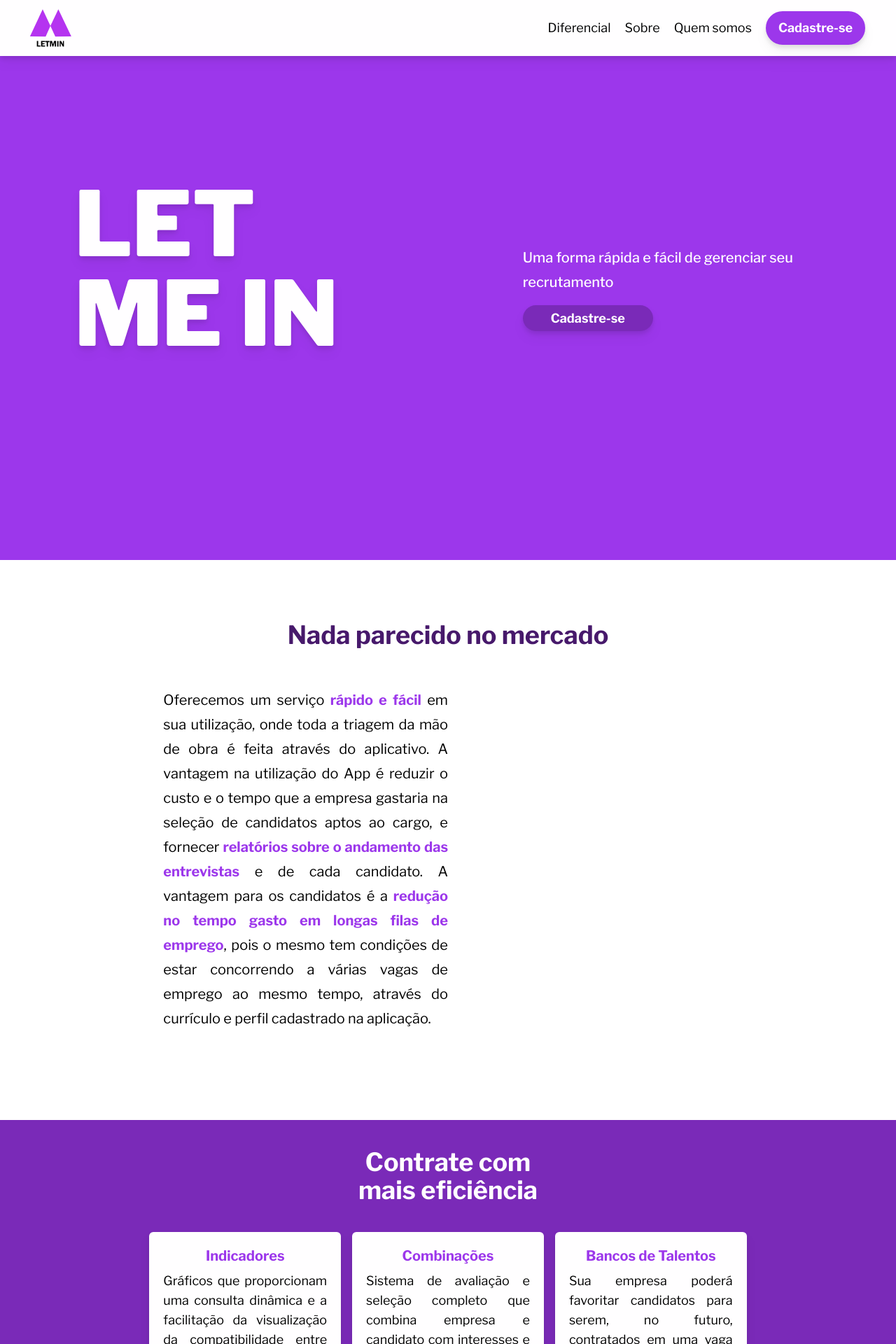
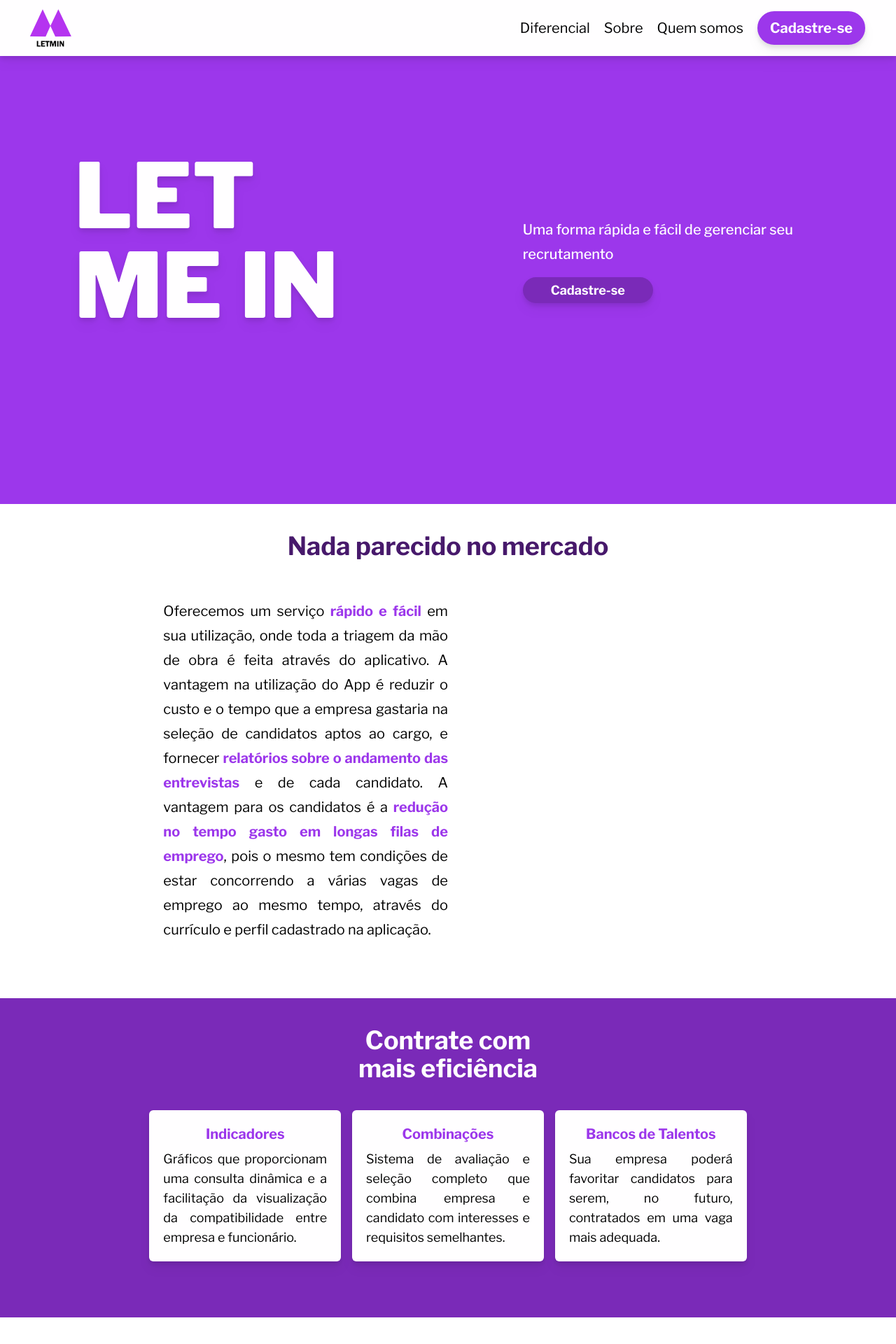
Before and after one commit to LETMIN-Corp/letmin-client, a React (Vite) app: page / in a window 1280 px wide. Shown: the top 1920 px of the page at 70% size. Built offline with nearby package versions, Linux system fonts and the light colour scheme.

Commit message:
Header changed to close when the button be clicked and homeSection was created

```diff
--- a/src/Components/Buttons/SecondaryButton.tsx
+++ b/src/Components/Buttons/SecondaryButton.tsx
@@ -5,7 +5,7 @@ interface ComponentInterface {
 
 const SecondaryButton : React.FC<ComponentInterface> = ({ text, handleClick }) => {
     return (
-        <button onClick={ handleClick } className='bg-bright-purple text-white text-center w-32 py-2 rounded-full drop-shadow-lg text-lg hover:bg-bold-purple ease-out duration-200'>
+        <button onClick={ handleClick } className='bg-bright-purple text-white text-center w-32 py-2 rounded-full drop-shadow-lg md:text-lg hover:bg-bold-purple ease-out duration-200'>
             { text }
         </button>
     );
--- a/src/Components/Cards/RegisterCard.tsx
+++ b/src/Components/Cards/RegisterCard.tsx
@@ -15,7 +15,7 @@ const RegisterCard: React.FC<ComponentInterface> = ({ card }) => {
             <div className=' w-48 h-48 border-4 rounded-full flex items-center justify-center'>
                 <i className={`${ card.icon } text-9xl`}></i>
             </div>
-            <div className='text-dark-purple text-center mb-4 font-bold text-lg lg:text-xl mt-8 mb-8'>{ card.title }</div>
+            <div className='text-dark-purple text-center mb-5 font-bold text-lg lg:text-xl mt-8 mb-8'>{ card.title }</div>
 
             <SecondaryLink text={ card.text } path={ card.path } />
         </div>
--- a/src/Components/Items/Pagination.tsx
+++ b/src/Components/Items/Pagination.tsx
@@ -5,7 +5,7 @@ interface ItemInterface {
 
 const PageItem : React.FC <ItemInterface> = ({ isActivated, handleClick }) => {
     return (
-        <span onClick={ handleClick } className={`bg-primary block rounded-full w-4 h-4 mx-1 cursor-pointer ${[isActivated ? 'bg-dark-purple' : '']}`}></span>
+        <span onClick={ handleClick } className={`bg-primary drop-shadow-md block rounded-full w-4 h-4 mx-1 cursor-pointer ${[isActivated ? 'bg-dark-purple' : '']}`}></span>
     );
 }
 
--- a/src/Components/Layouts/Header.tsx
+++ b/src/Components/Layouts/Header.tsx
@@ -55,6 +55,7 @@ const Header : React.FC = () => {
             }
         ],
     };
+    const ExistJustOneButton = pageButtons[pagePath].length === 1;
 
     return (
         <header className='fixed z-50 w-full flex justify-between items-center px-4 md:px-10 py-2 bg-white drop-shadow-lg'>
@@ -62,6 +63,22 @@ const Header : React.FC = () => {
                 <img src={ LogoImage } className='w-12 md:w-16' />
             </a>
 
+            {
+                (ExistJustOneButton) && (
+                    <div>
+                        {
+                            <PrimaryLink
+                                text={ pageButtons[pagePath][0].text }
+                                path={ pageButtons[pagePath][0].path }
+                            />
+                        }
+                    </div>
+                )
+            }
+
+            {
+                (!ExistJustOneButton) && (
+                    <>
                         <div>
                             <i onClick={ () => setMenuIsOpen(true) } className='fa-solid fa-bars text-2xl block md:hidden cursor-pointer'></i>
                         </div>
@@ -94,9 +111,10 @@ const Header : React.FC = () => {
 
                                                 return (
                                                     <a
-                                            className='block text-xl mb-12 md:mb-0 md:flex items-center text-black md:text-lg md:mr-5 hover:text-primary ease-out duration-200'
+                                                        className='block text-lg md:text-xl mb-12 md:mb-0 md:flex items-center text-black md:text-lg md:mr-5 hover:text-primary ease-out duration-200'
                                                         href={ button.path }
                                                         key={ button.path }
+                                                        onClick={ () => setMenuIsOpen(false) }
                                                     >
                                                         { button.text }
                                                     </a>
@@ -107,6 +125,9 @@ const Header : React.FC = () => {
                                 </div>
                             }
                         </div>
+                    </>
+                )
+            }
         </header>
     );
 }
--- /dev/null
+++ b/src/Components/Layouts/HomeSections.tsx
@@ -0,0 +1,14 @@
+interface ComponentInterface {
+    id: string,
+    children: React.ReactNode,
+}
+
+const HomeSection : React.FC<ComponentInterface> = ({ id, children }) => {
+    return (
+        <section id={ id } className='min-h-80 flex flex-col justify-center items-center py-10'>
+            { children }
+        </section>
+    );
+}
+
+export default HomeSection;
--- a/src/Components/Links/PrimaryLink.tsx
+++ b/src/Components/Links/PrimaryLink.tsx
@@ -8,7 +8,7 @@ interface ComponentInterface {
 const PrimaryLink : React.FC<ComponentInterface> = ({ text, path }) => {
     return (
         <Link
-            className='rounded-full text-xl text-white font-bold py-2 px-4 bg-primary drop-shadow-lg border-2 border-primary md:text-lg hover:bg-white hover:text-primary ease-out duration-200'
+            className='rounded-full md:text-xl text-white font-bold py-2 px-4 bg-primary drop-shadow-lg border-2 border-primary md:text-lg hover:bg-white hover:text-primary ease-out duration-200'
             to={ path }
         >
             { text }
--- a/src/views/Home.tsx
+++ b/src/views/Home.tsx
@@ -3,12 +3,13 @@ import Footer from '../Components/Layouts/Footer';
 import Card from '../Components/Cards/HomeCard';
 import SecondaryLink from '../Components/Links/SecondaryLink';
 import HighLight from '../Components/Items/HighLight';
+import HomeSection from '../Components/Layouts/HomeSections';
 
 const Home : React.FC = () => {
     return (
         <>
             <Header />
-            <main id='main' className='min-h-screen flex flex-col md:flex-row justify-center items-center bg-primary'>
+            <main id='main' className='min-h-90 flex flex-col md:flex-row justify-center items-center bg-primary'>
                 <div className='w-8/12 md:w-6/12 text-center md:text-left mb-8'>
                     <h1 className='text-white text-6xl md:text-8xl lg:text-9xl font-black md:w-10/12 lg:w-8/12 md:flex drop-shadow-lg'>LET ME IN</h1>
                 </div>
@@ -18,7 +19,7 @@ const Home : React.FC = () => {
                     <SecondaryLink text='Cadastre-se' path='/register' />
                 </div>
             </main>
-            <section id='differential' className='min-h-screen flex flex-col justify-center items-center py-10'>
+            <HomeSection id='differential'>
                 <h2 className='text-4xl text-center text-dark-purple font-bold px-6 mb-4'>Nada parecido no mercado</h2>
                 <div className='px-5 md:w-10/12 lg:w-8/12 my-6 md:my-10'>
                     <p className='w-12/12 md:w-6/12 text-lg md:text-xl text-justify'>
@@ -31,8 +32,8 @@ const Home : React.FC = () => {
                         através do currículo e perfil cadastrado na aplicação.
                     </p>
                 </div>
-            </section>
-            <section className='min-h-80 flex flex-col justify-center items-center bg-bright-purple py-10'>
+            </HomeSection>
+            <section className='flex flex-col justify-center items-center bg-bright-purple py-10'>
                 <h2 className='text-4xl text-white text-center font-bold px-6'>
                     Contrate com <br />
                     mais eficiência
@@ -56,7 +57,7 @@ const Home : React.FC = () => {
                     }
                 </div>
             </section>
-            <section id='about' className='min-h-screen flex flex-col justify-center items-center py-10'>
+            <HomeSection id='about'>
                 <h2 className='text-4xl text-center text-dark-purple font-bold px-6 mb-4'>Sobre</h2>
                 <p className='text-lg md:text-xl text-justify w-10/12 lg:w-8/12 my-6'>
                     A  <HighLight>LETMIN</HighLight> é um serviço que veio  <HighLight>revolucionar</HighLight> o processo de recrutamento, seleção e gerenciamento de funcionários.
@@ -65,7 +66,7 @@ const Home : React.FC = () => {
                     <HighLight> modernizar e agilizar</HighLight> a área de recursos humanos a partir das verdadeiras necessidades dos usuários.
                     A partir de ferramentas eficientes e uma interface  <HighLight>intuitiva</HighLight>, buscamos transformar a experiência dos empregados e empregadores durante o recrutamento.
                 </p>
-            </section>
+            </HomeSection>
             <section className='flex flex-col md:flex-row items-center bg-primary py-10 md:py-3 px-4 md:px-20'>
                 <span className='text-2xl md:text-3xl text-white md:mr-10 flex'>
                     Parceiros
@@ -77,7 +78,7 @@ const Home : React.FC = () => {
                     }
                 </span>
             </section>
-            <section id='who-we-are' className='min-h-screen flex flex-col justify-center items-center py-10 md:py-20'>
+            <HomeSection id='who-we-are'>
                 <h2 className='text-4xl text-center text-dark-purple font-bold px-6'>Quem somos</h2>
                 <div className='flex flex-col md:flex-row px-6 md:pt-6 max-w-4xl'>
                     <p className='text-lg md:text-xl text-justify mt-8 md:mt-0 md:w-6/12'>
@@ -97,7 +98,7 @@ const Home : React.FC = () => {
                         a fim de <HighLight>potencializar seu impacto</HighLight> nas atividades relacionadas ao lado mais pessoal das empresas.
                     </p>
                 </div>
-            </section>
+            </HomeSection>
             <div className='block text-center'>
                 <a href='#main'>
                     <i className='fa-solid fa-circle-arrow-up text-2xl mb-5 mx-auto text-primary'></i>
--- a/src/views/Register.tsx
+++ b/src/views/Register.tsx
@@ -8,7 +8,7 @@ const Register : React.FC = () => {
         <>
             <Header />
             <StripTitle text='Cadastro' />
-            <section className='flex flex-col justify-center items-center md:py-16'>
+            <section className='flex flex-col justify-center items-center md:py-10'>
                 <div className='grid grid-cols-1 flex flex-col justify-center items-center md:grid-cols-2 gap-10 w-10/12 lg:w-8/12  my-6 md:my-10'>
                     {
                         [
--- a/tailwind.config.js
+++ b/tailwind.config.js
@@ -16,6 +16,12 @@ module.exports = {
       'gray': '#E6DCC7',
       'black': '#000002',
     },
+    minHeight: {
+      '0': '0',
+      '80': '80vh',
+      '90': '90vh',
+      'screen': '100vh',
+     },
   },
   plugins: [],
 }
```
Lines whose indentation alone changed are shown as unchanged.
